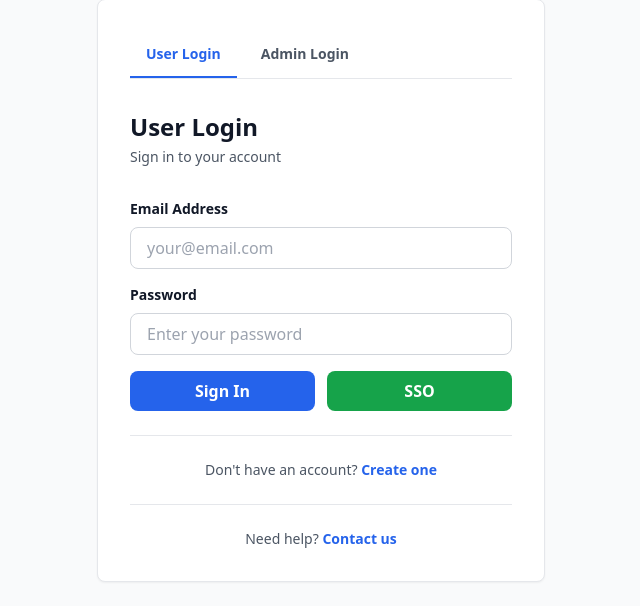
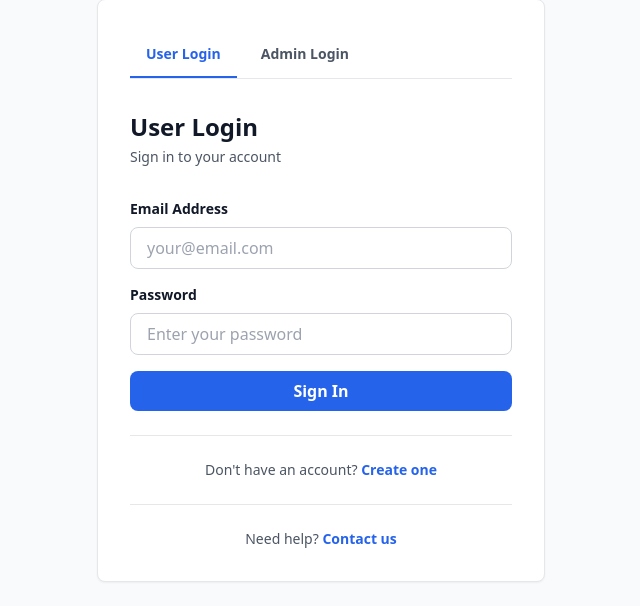
Before and after one commit to by-gayathri/website, a PHP site: page /login.php in a window 1280 px wide. Shown: the part 153-759 px from the top of the page, without its empty margins (319-959 px from the left). Run offline with PHP 8.4, Linux system fonts and the light colour scheme; some libraries are stand-ins or nearby versions.

Commit message:
Revert "add sso"
This reverts commit 5408495ad265254d0ab58aeb08cd53d47b9d87f7.

```diff
--- a/login.php
+++ b/login.php
@@ -157,23 +157,13 @@ if ($_SERVER["REQUEST_METHOD"] === "POST") {
             />
           </div>
 
-          <!-- Submit Button and SSO -->
-          <div class="flex gap-3 mt-6">
-            <button
-              type="submit"
-              class="flex-1 bg-blue-600 text-white font-semibold py-2 rounded-lg hover:bg-blue-700 focus:outline-none focus:ring-2 focus:ring-blue-500 focus:ring-offset-2 transition-smooth"
-            >
-              Sign In
-            </button>
-            <a
-              href="https://mansiguptacs.com/ourmarketplace/"
-              target="_blank"
-              rel="noopener noreferrer"
-              class="flex-1 bg-green-600 text-white font-semibold py-2 rounded-lg hover:bg-green-700 focus:outline-none focus:ring-2 focus:ring-green-500 focus:ring-offset-2 transition-smooth text-center flex items-center justify-center no-underline"
-            >
-              SSO
-            </a>
-          </div>
+          <!-- Submit Button -->
+          <button
+            type="submit"
+            class="w-full bg-blue-600 text-white font-semibold py-2 rounded-lg hover:bg-blue-700 focus:outline-none focus:ring-2 focus:ring-blue-500 focus:ring-offset-2 transition-smooth mt-6"
+          >
+            Sign In
+          </button>
         </form>
 
         <!-- Footer -->
```
